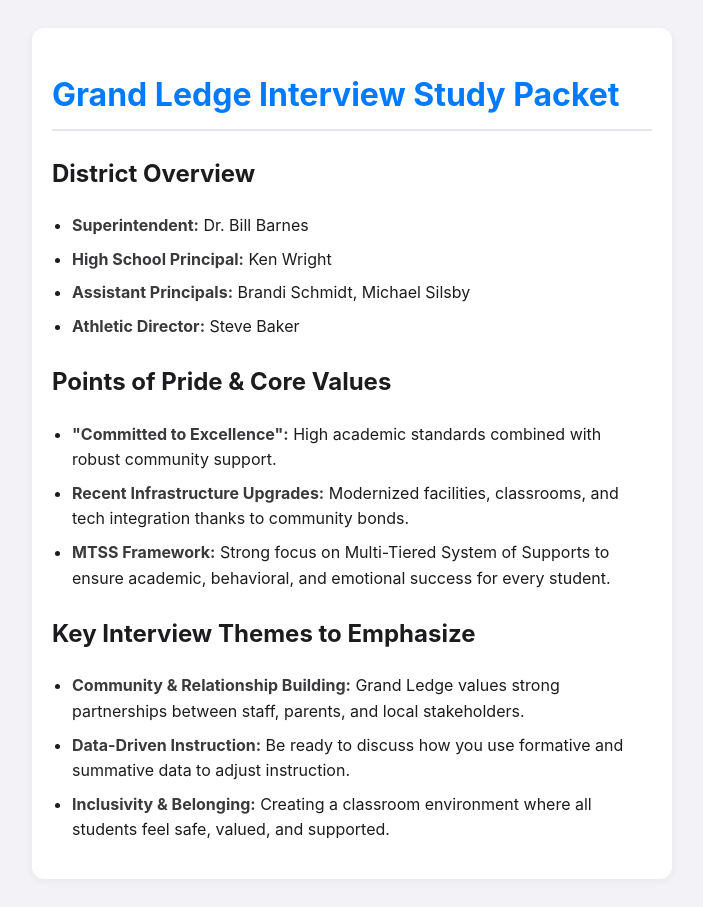
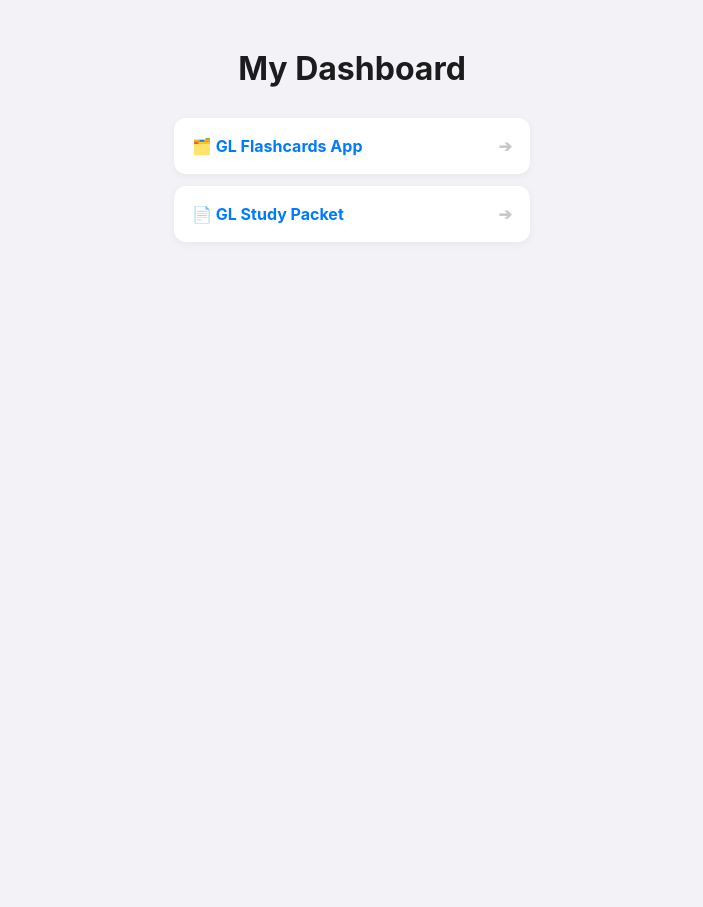
Before and after one commit to torourkeus/torourkeus.github.io, a plain HTML site: page index.html in a window 1280 px wide. Shown: the whole page, without its empty margins (288-991 px from the left). After the commit the page ends 800 px from the top, so only its background shows below. Drawn offline with Linux system fonts and the light colour scheme.

Commit message:
Update index.html

```diff
--- a/index.html
+++ b/index.html
@@ -3,42 +3,53 @@
 <head>
     <meta charset="UTF-8">
     <meta name="viewport" content="width=device-width, initial-scale=1.0">
-    <title>Grand Ledge Study Packet</title>
+    <title>My Mobile Apps</title>
     <style>
-        body { font-family: -apple-system, sans-serif; line-height: 1.6; padding: 20px; background: #f2f2f7; color: #1c1c1e; }
-        .container { max-width: 600px; margin: 0 auto; background: white; padding: 20px; border-radius: 12px; box-shadow: 0 2px 8px rgba(0,0,0,0.05); }
-        h1 { color: #007aff; border-bottom: 2px solid #e5e5ea; padding-bottom: 8px; }
-        h2 { color: #1c1c1e; margin-top: 24px; }
-        ul { padding-left: 20px; }
-        li { margin-bottom: 8px; }
-        strong { color: #3a3a3c; }
+        body {
+            font-family: -apple-system, sans-serif;
+            background-color: #f2f2f7;
+            padding: 20px;
+            text-align: center;
+        }
+        h1 {
+            color: #1c1c1e;
+            margin-bottom: 30px;
+        }
+        .app-link {
+            display: flex;
+            justify-content: space-between;
+            align-items: center;
+            background: white;
+            padding: 18px;
+            margin: 12px auto;
+            max-width: 320px;
+            border-radius: 12px;
+            text-decoration: none;
+            color: #007aff;
+            font-weight: bold;
+            box-shadow: 0 2px 8px rgba(0,0,0,0.05);
+        }
+        .app-link:active {
+            background-color: #e5e5ea;
+        }
+        .arrow {
+            color: #c7c7cc;
+        }
     </style>
 </head>
 <body>
-    <div class="container">
-        <h1>Grand Ledge Interview Study Packet</h1>
 
-        <h2>District Overview</h2>
-        <ul>
-            <li><strong>Superintendent:</strong> Dr. Bill Barnes</li>
-            <li><strong>High School Principal:</strong> Ken Wright</li>
-            <li><strong>Assistant Principals:</strong> Brandi Schmidt, Michael Silsby</li>
-            <li><strong>Athletic Director:</strong> Steve Baker</li>
-        </ul>
+    <h1>My Dashboard</h1>
 
-        <h2>Points of Pride & Core Values</h2>
-        <ul>
-            <li><strong>"Committed to Excellence":</strong> High academic standards combined with robust community support.</li>
-            <li><strong>Recent Infrastructure Upgrades:</strong> Modernized facilities, classrooms, and tech integration thanks to community bonds.</li>
-            <li><strong>MTSS Framework:</strong> Strong focus on Multi-Tiered System of Supports to ensure academic, behavioral, and emotional success for every student.</li>
-        </ul>
+    <a href="./flashcards/" class="app-link">
+        <span>🗂️ GL Flashcards App</span>
+        <span class="arrow">➔</span>
+    </a>
 
-        <h2>Key Interview Themes to Emphasize</h2>
-        <ul>
-            <li><strong>Community & Relationship Building:</strong> Grand Ledge values strong partnerships between staff, parents, and local stakeholders.</li>
-            <li><strong>Data-Driven Instruction:</strong> Be ready to discuss how you use formative and summative data to adjust instruction.</li>
-            <li><strong>Inclusivity & Belonging:</strong> Creating a classroom environment where all students feel safe, valued, and supported.</li>
-        </ul>
-    </div>
+    <a href="./packet/" class="app-link">
+        <span>📄 GL Study Packet</span>
+        <span class="arrow">➔</span>
+    </a>
+
 </body>
 </html>
```
